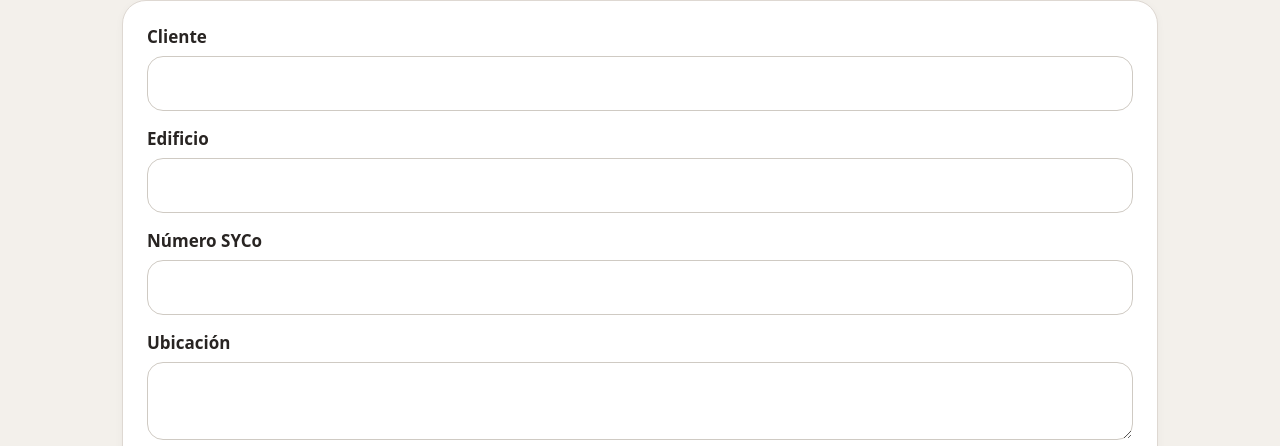
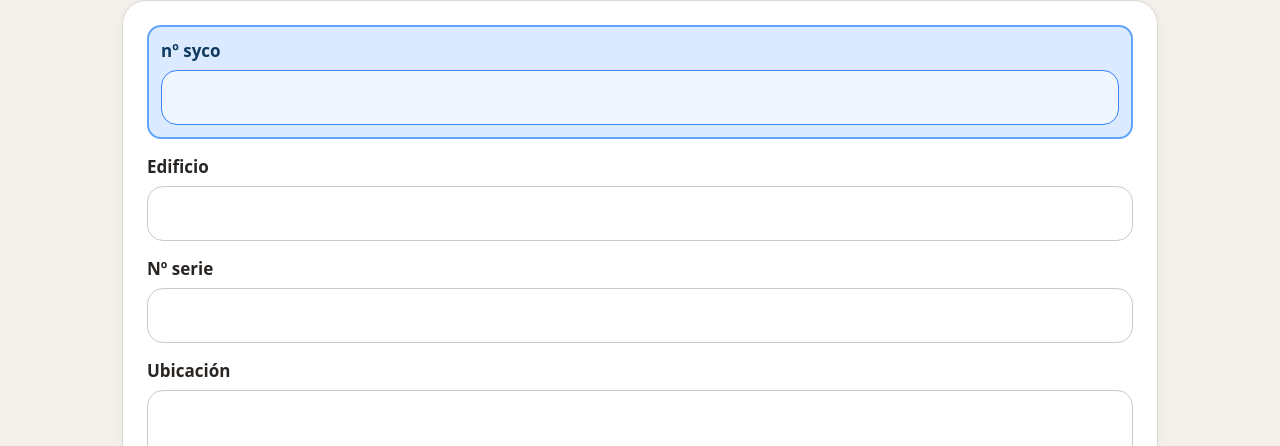
Before and after one commit to andresdiazalvarez/bie, a plain HTML site: page index.html in a window 1280 px wide. Both pictures are taken after a click on the button "Meter dato nuevo". Shown: the part 354-800 px from the top of the page. Drawn offline with Linux system fonts and the light colour scheme.

Commit message:
Add files via upload

```diff
--- a/app.js
+++ b/app.js
@@ -596,6 +596,9 @@ function openForm(id = null) {
   $("formKicker").textContent = record ? "REGISTRO EXISTENTE" : "NUEVO REGISTRO";
   $("deleteBtn").classList.toggle("hidden", !record);
   for (const key of fields) $(key).value = safeText(record?.[key]);
+  if (!record) {
+    $("cliente").value = safeText(records.find((item) => safeText(item.cliente).trim())?.cliente);
+  }
   const fabricationValue = safeText(record?.fechaFabricacion);
   const fabricationHasOption = Array.from($("fechaFabricacion").options).some((option) => option.value === fabricationValue);
   $("fechaFabricacion").value = fabricationHasOption ? fabricationValue : "";
@@ -823,7 +826,7 @@ async function mergeExcelFiles(files) {
     `Combinados: ${combinedIds.size}`,
     `Coincidencias: ${matches}`,
   ];
-  if (withoutSyco) details.push(`Sin Número SYCo: ${withoutSyco}`);
+  if (withoutSyco) details.push(`Sin nº syco: ${withoutSyco}`);
   if (filesWithoutRecords) details.push(`Excel sin registros: ${filesWithoutRecords}`);
   if (failedFiles) details.push(`Excel no leídos: ${failedFiles}`);
   $("mergeStatus").textContent = details.join(" · ");
--- a/index.html
+++ b/index.html
@@ -53,14 +53,14 @@
         <div class="compactFilters">
           <label>Cliente<input id="filterCliente" type="search" placeholder="Filtrar cliente" /></label>
           <label>Edificio<input id="filterEdificio" type="search" placeholder="Filtrar edificio" /></label>
-          <label>Número SYCo<input id="filterNumero" type="search" placeholder="Filtrar número" /></label>
+          <label>nº syco<input id="filterNumero" type="search" placeholder="Filtrar número" /></label>
           <label>Nº serie<input id="filterSerie" type="search" placeholder="Filtrar serie" /></label>
           <label>Ordenar
             <select id="sortOrder">
               <option value="none">Sin ordenar</option>
               <option value="cliente">Cliente</option>
               <option value="edificio">Edificio</option>
-              <option value="numero">Número SYCo</option>
+              <option value="numero">nº syco</option>
             </select>
           </label>
           <label>Estado
@@ -88,7 +88,7 @@
                 <th>Visto</th>
                 <th>Cliente</th>
                 <th>Edificio</th>
-                <th>Número SYCo</th>
+                <th>nº syco</th>
                 <th>Ubicación</th>
                 <th>Modelo</th>
                 <th>Fabricante/Marca</th>
@@ -113,7 +113,7 @@
         <div class="formTopLine">
           <button class="back" data-back="list">← Volver</button>
           <div class="lastNumberBox">
-            <span>Último nº SYCo</span>
+            <span>Último nº syco</span>
             <strong id="lastNumberUsed">-</strong>
           </div>
         </div>
@@ -122,10 +122,10 @@
 
         <form id="recordForm" class="card formCard">
           <input type="hidden" id="recordId" />
-
-          <label>Cliente<input id="cliente" /></label>
+          <input type="hidden" id="cliente" />
+          <label class="sycoField">nº syco<input id="cantidad" /></label>
           <label>Edificio<input id="edificio" /></label>
-          <label>Número SYCo<input id="cantidad" /></label>
+          <label>Nº serie<input id="numeroSerie" /></label>
           <label>Ubicación<textarea id="ubicacion" rows="2"></textarea></label>
           <label>Modelo
             <select id="modelo">
@@ -136,7 +136,6 @@
             </select>
           </label>
           <label>Fabricante / Marca<input id="fabricanteMarca" /></label>
-          <label>Nº serie<input id="numeroSerie" /></label>
           <label>Fecha / año fabricación
             <select id="fechaFabricacion"></select>
             <input id="fechaFabricacionManual" type="text" placeholder="O escribe una fecha manualmente" />
--- a/styles.css
+++ b/styles.css
@@ -202,6 +202,20 @@ input, textarea, select {
   font-weight: 650;
   background: #fff;
   color: var(--ink);
+}
+
+.sycoField {
+  padding: 12px;
+  background: #dbeafe;
+  border: 2px solid #60a5fa;
+  border-radius: 14px;
+  color: #0f3a5f;
+}
+
+.sycoField input {
+  background: #eff6ff;
+  border-color: #3b82f6;
+  color: #0f3a5f;
 }
 
 textarea { resize: vertical; }
--- a/sw.js
+++ b/sw.js
@@ -1,4 +1,4 @@
-const CACHE_NAME = "bie-v23-presion-alta";
+const CACHE_NAME = "bie-v24-formulario-syco";
 const ASSETS = [
   "./",
   "./index.html",
```
